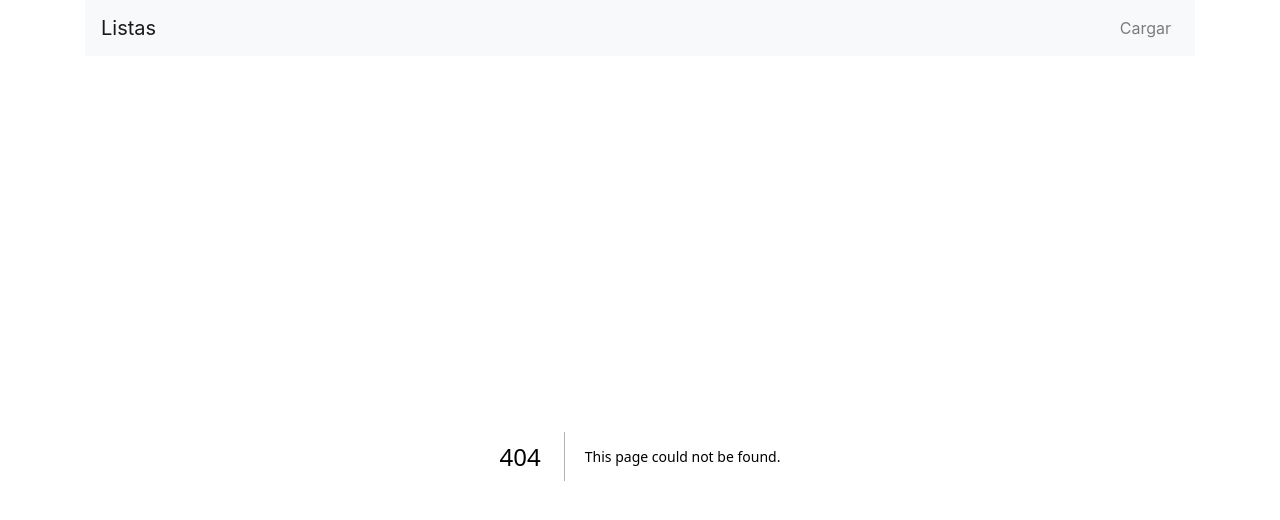
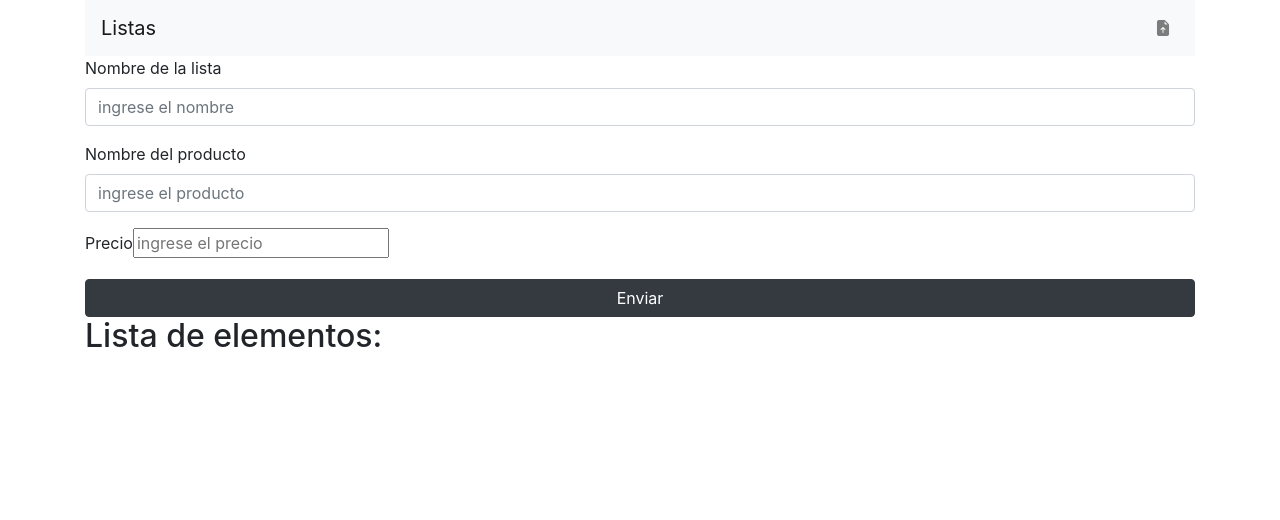
Before and after one commit to Goldfinch95/list_next.js, a Next.js app: page /save_list in a window 1280 px wide. Before the commit this address had no page. Shown: the top 520 px of the page. Built offline with nearby package versions, Linux system fonts and the light colour scheme.

Commit message:
se trabajo en la logica de los inputs de la creacion de la lista

```diff
--- a/components/NavBar.js
+++ b/components/NavBar.js
@@ -24,8 +24,8 @@ export default function Navbar() {
       >
         <ul className="navbar-nav">
           <li className="nav-item">
-            <Link href="/SaveList" className="nav-link">
-              Cargar
+            <Link href="/save_list" className="nav-link">
+              <i className="bi bi-file-earmark-arrow-up-fill"></i>
             </Link>
           </li>
         </ul>
--- a/pages/_document.js
+++ b/pages/_document.js
@@ -12,6 +12,10 @@ export default function Document() {
         <script src="https://cdn.jsdelivr.net/npm/popper.js@1.12.9/dist/umd/popper.min.js"></script>
         <script src="https://cdn.jsdelivr.net/npm/bootstrap@4.0.0/dist/js/bootstrap.min.js"></script>
         <script src="https://kit.fontawesome.com/a076d05399.js"></script>
+        <link
+          rel="stylesheet"
+          href="https://cdn.jsdelivr.net/npm/bootstrap-icons@1.10.5/font/bootstrap-icons.css"
+        ></link>
       </Head>
       <body>
         <Main />
--- /dev/null
+++ b/pages/save_list.js
@@ -0,0 +1,112 @@
+import Head from "next/head";
+import { useState } from "react";
+
+// crear la clase
+class ListItem {
+  constructor(listName, productName, price) {
+    this.listName = listName;
+    this.productName = productName;
+    this.price = price;
+  }
+}
+
+export default function SaveList() {
+  //defino los valores de los inputs y la lista
+  const [input_listNameValue, setInput_listNameValue] = useState("");
+  const [input_productNameValue, setInput_productNameValue] = useState("");
+  const [input_priceValue, setInput_priceValue] = useState("");
+  const [listItems, setListItems] = useState([]);
+  //funciones para obtener el valor del input
+  const handleListNameChange = (e) => {
+    //nombre lista
+    setInput_listNameValue(e.target.value);
+  };
+
+  const handleProductNameChange = (e) => {
+    //producto
+    setInput_productNameValue(e.target.value);
+  };
+
+  const handlePriceChange = (e) => {
+    //precio
+    setInput_priceValue(e.target.value);
+  };
+  //al enviar, recibo el valor
+  const handleSubmit = (e) => {
+    e.preventDefault();
+    console.log("Nombre de la lista:", input_listNameValue);
+    console.log("Nombre del producto:", input_productNameValue);
+    console.log("Precio:", input_priceValue);
+    //nueva lista
+    const newItem = new ListItem(
+      input_listNameValue,
+      input_productNameValue,
+      input_priceValue
+    );
+    //defino los parametros de la clase
+    setListItems([...listItems, newItem]);
+    //reincio los inputs
+    setInput_listNameValue("");
+    setInput_productNameValue("");
+    setInput_priceValue("");
+  };
+
+  return (
+    <div>
+      <Head>
+        <title>Guardar Lista</title>
+      </Head>
+      <form onSubmit={handleSubmit}>
+        <div className="mb-3">
+          <label htmlFor="exampleInputEmail1" className="form-label">
+            Nombre de la lista
+          </label>
+          <input
+            type="text"
+            value={input_listNameValue}
+            onChange={handleListNameChange}
+            className="form-control"
+            placeholder="ingrese el nombre"
+          />
+        </div>
+        <div className="mb-3">
+          <label htmlFor="exampleInputEmail1" className="form-label">
+            Nombre del producto
+          </label>
+          <input
+            type="text"
+            value={input_productNameValue}
+            onChange={handleProductNameChange}
+            className="form-control"
+            placeholder="ingrese el producto"
+          />
+        </div>
+        <div className="mb-3">
+          <label htmlFor="exampleInputEmail1" className="form-label">
+            Precio
+          </label>
+          <input
+            type="number"
+            value={input_priceValue}
+            onChange={handlePriceChange}
+            placeholder="ingrese el precio"
+          />
+        </div>
+        <button type="submit" className="btn btn-dark w-100">
+          Enviar
+        </button>
+      </form>
+      <div>
+        <h2>Lista de elementos:</h2>
+        <ul>
+          {listItems.map((item, index) => (
+            <li key={index}>
+              List: {item.listName}, Producto: {item.productName}, Precio:{" "}
+              {item.price}
+            </li>
+          ))}
+        </ul>
+      </div>
+    </div>
+  );
+}
```
Also changed, not shown: pages/SaveList.js (deleted, +0 -36 lines), pages/index.js (+28 -5 lines).
